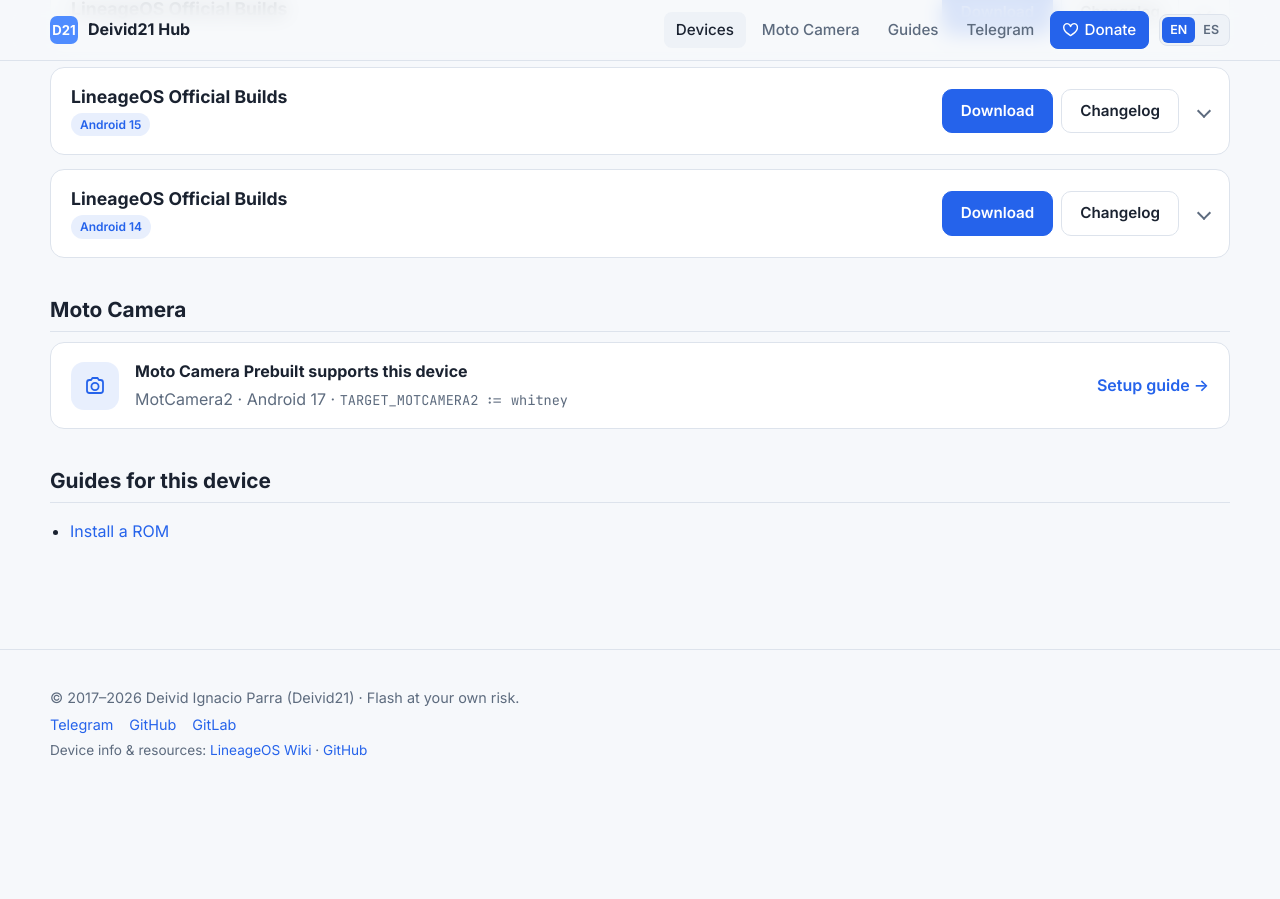
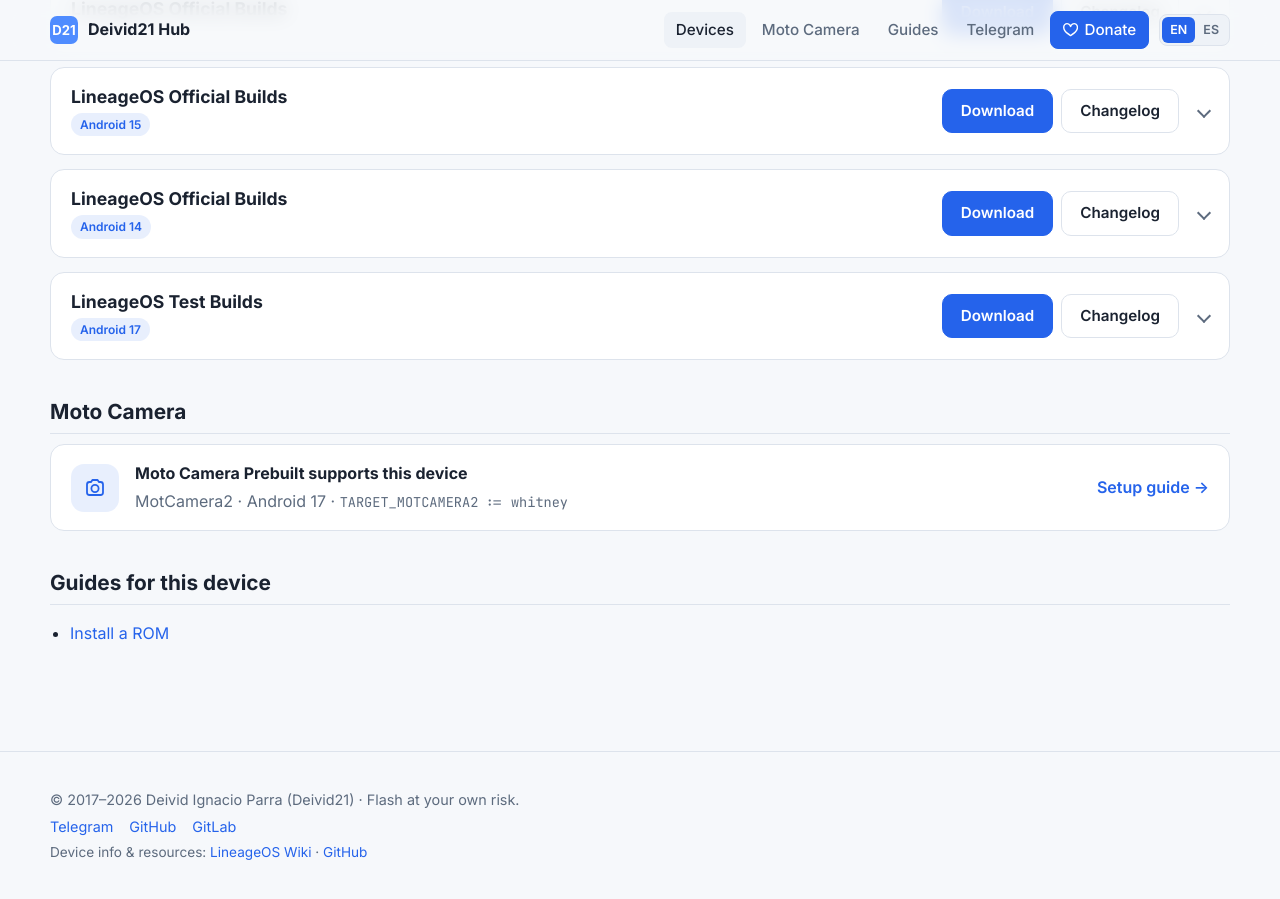
Before and after one commit to Deivid21/deivid21.github.io, a Jekyll site: the page built from _devices/guamp.md, in a window 1280 px wide and 900 px high, scrolled down 662 px. Built offline with Jekyll 4.4.1, drawn with Linux system fonts in a browser that asks for light colours; before the commit the page ends 1460 px from its top, so only the background shows below that; part of the change alters nothing that is shown.

Commit message:
feat: add guamp LineageOS 24.0 test build
Co-Authored-By: Claude Opus 5.5 <noreply@anthropic.com>

```diff
--- a/_devices/guamp.md
+++ b/_devices/guamp.md
@@ -20,6 +20,30 @@ roms:
     # version: ""
     # status: active      # active | discontinued
     # date: 2026-11-03
+  - name: LineageOS
+    type: test
+    android: 17
+    version: "24.0"
+    status: active
+    date: 2026-11-08
+    download: https://github.com/Deivid21/RELEASES/releases/download/lineage-24.0-20261106-UNOFFICIAL-guamp/lineage-24.0-20261108-UNOFFICIAL-guamp.zip
+    changelog: https://github.com/Deivid21/RELEASES/releases/tag/lineage-24.0-20261106-UNOFFICIAL-guamp
+    sha256: "7a06e2ba532a2fbcffb9b55db449ba44f89ea834c2cf1a08076fe0dd7030cbb0"
+    filesize: "1.36 GB"
+    security_patch: November 2026
+    gapps: false
+    forum: https://xdaforums.com/t/rom-17-official-lineageos-24-0-for-moto-g9-play-moto-g9-guamp.4733352/
+    files:
+      - name: boot.img
+        url: https://github.com/Deivid21/RELEASES/releases/download/lineage-24.0-20261106-UNOFFICIAL-guamp/boot.img
+      - name: dtbo.img
+        url: https://github.com/Deivid21/RELEASES/releases/download/lineage-24.0-20261106-UNOFFICIAL-guamp/dtbo.img
+      - name: recovery.img
+        url: https://github.com/Deivid21/RELEASES/releases/download/lineage-24.0-20261106-UNOFFICIAL-guamp/recovery.img
+      - name: vbmeta.img
+        url: https://github.com/Deivid21/RELEASES/releases/download/lineage-24.0-20261106-UNOFFICIAL-guamp/vbmeta.img
+    notes: "Test build: November 2026 security patch, SELinux set to permissive, Linux kernel 4.19.325-cip136 and a fix for the screen sometimes staying black and not turning off properly after locking. Also EROFS filesystem, odm partition, higher dalvik-heap limits, blurs available (off by default) and Moto Camera 2 built from prebuilt source."
+    notes_es: "Build de prueba: parche de seguridad de noviembre de 2026, SELinux en permissive, kernel Linux 4.19.325-cip136 y corrección de la pantalla que a veces quedaba en negro y no se apagaba bien al bloquear. Además: sistema de archivos EROFS, partición odm, límites de dalvik-heap más altos, blurs disponibles (desactivados por defecto) y Moto Camera 2 compilada desde prebuilts."
   - name: LineageOS
     archived: true
     android: 15
```
